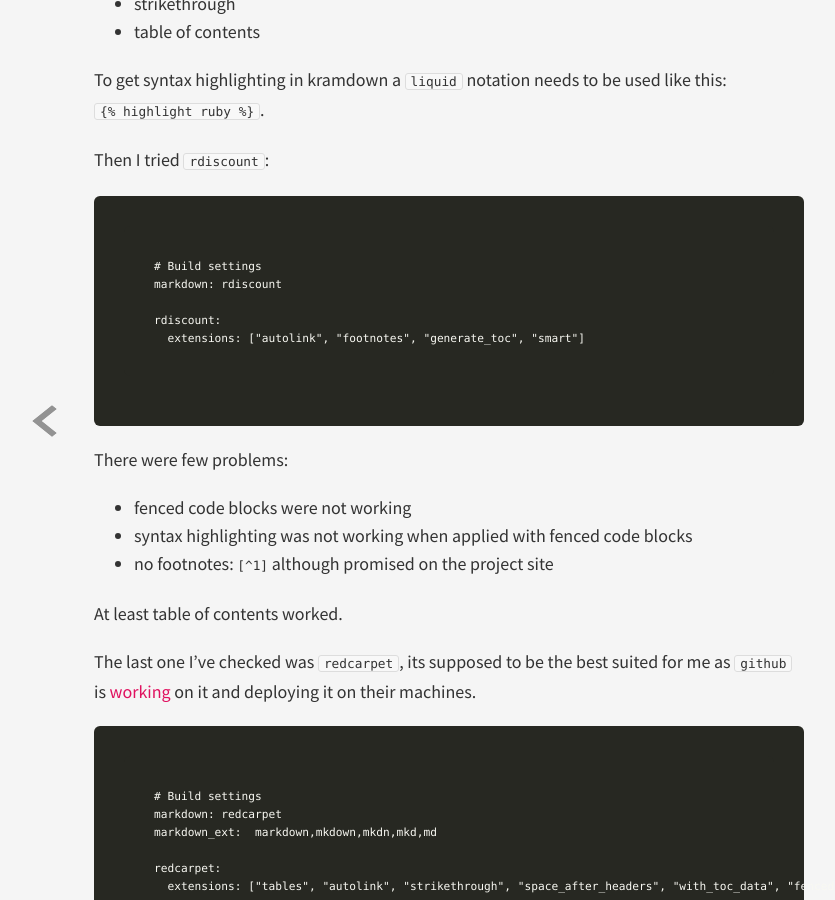
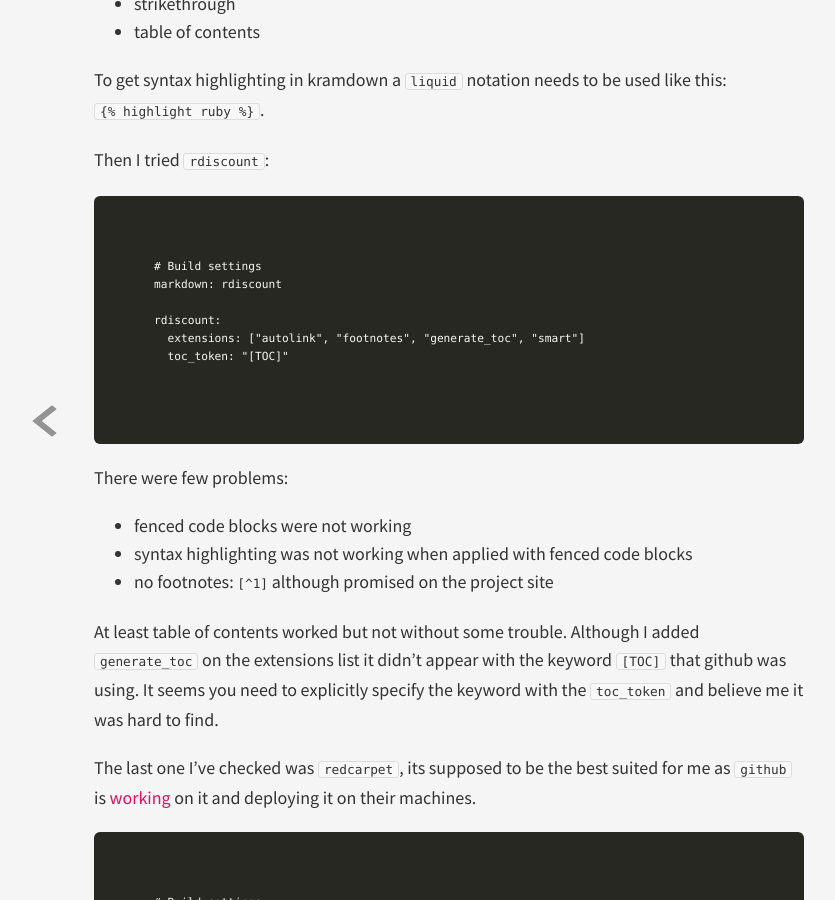
Before and after one commit to ajoz/ajoz.github.io, a Jekyll site: the page built from _posts/2014-06-29-i-want-my-github-flavored-markdown.markdown, in a window 1280 px wide and 900 px high, scrolled down 1594 px. Shown: the whole window, without its empty margins (191-1026 px from the left). Built offline with Jekyll 4.4.1, drawn with Linux system fonts in a browser that asks for light colours; nearby versions of some CDN libraries; Markdown is read by kramdown in place of the engine named in the settings; comment, search, counter and statistics services are not loaded.

Commit message:
[post][update] I want my github flavored markdown

````diff
--- a/_posts/2014-06-29-i-want-my-github-flavored-markdown.markdown
+++ b/_posts/2014-06-29-i-want-my-github-flavored-markdown.markdown
@@ -61,6 +61,7 @@ markdown: rdiscount
 
 rdiscount:
   extensions: ["autolink", "footnotes", "generate_toc", "smart"]
+  toc_token: "[TOC]"
 ```
 
 There were few problems:
@@ -69,7 +70,7 @@ There were few problems:
 - syntax highlighting was not working when applied with fenced code blocks
 - no footnotes: `[^1]` although promised on the project site
 
-At least table of contents worked.
+At least table of contents worked but not without some trouble. Although I added `generate_toc` on the extensions list it didn't appear with the keyword `[TOC]` that github was using. It seems you need to explicitly specify the keyword with the `toc_token` and believe me it was hard to find.
 
 The last one I've checked was `redcarpet`, its supposed to be the best suited for me as `github` is [working](https://github.com/blog/832-rolling-out-the-redcarpet) on it and deploying it on their machines.
 
````
